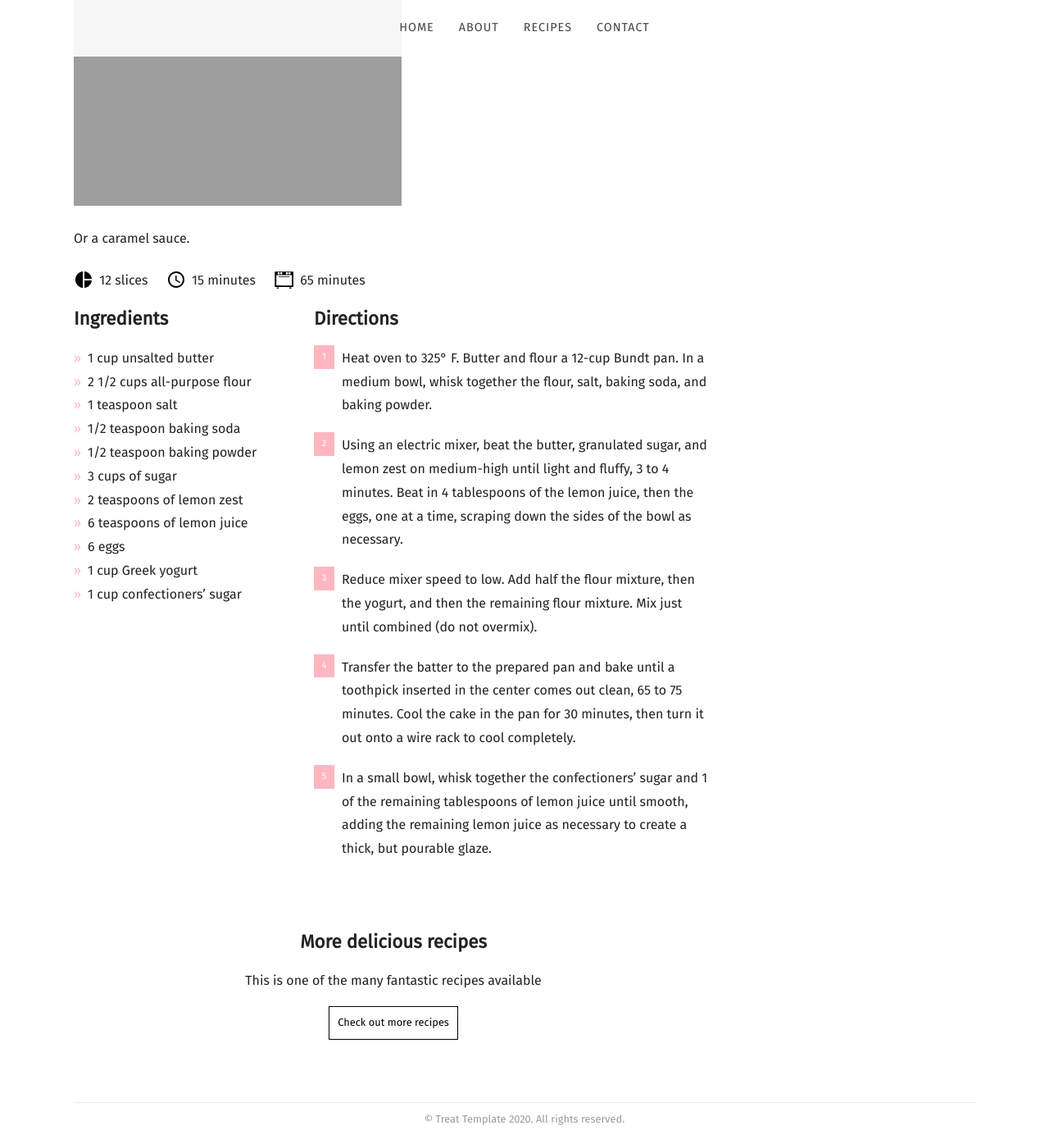
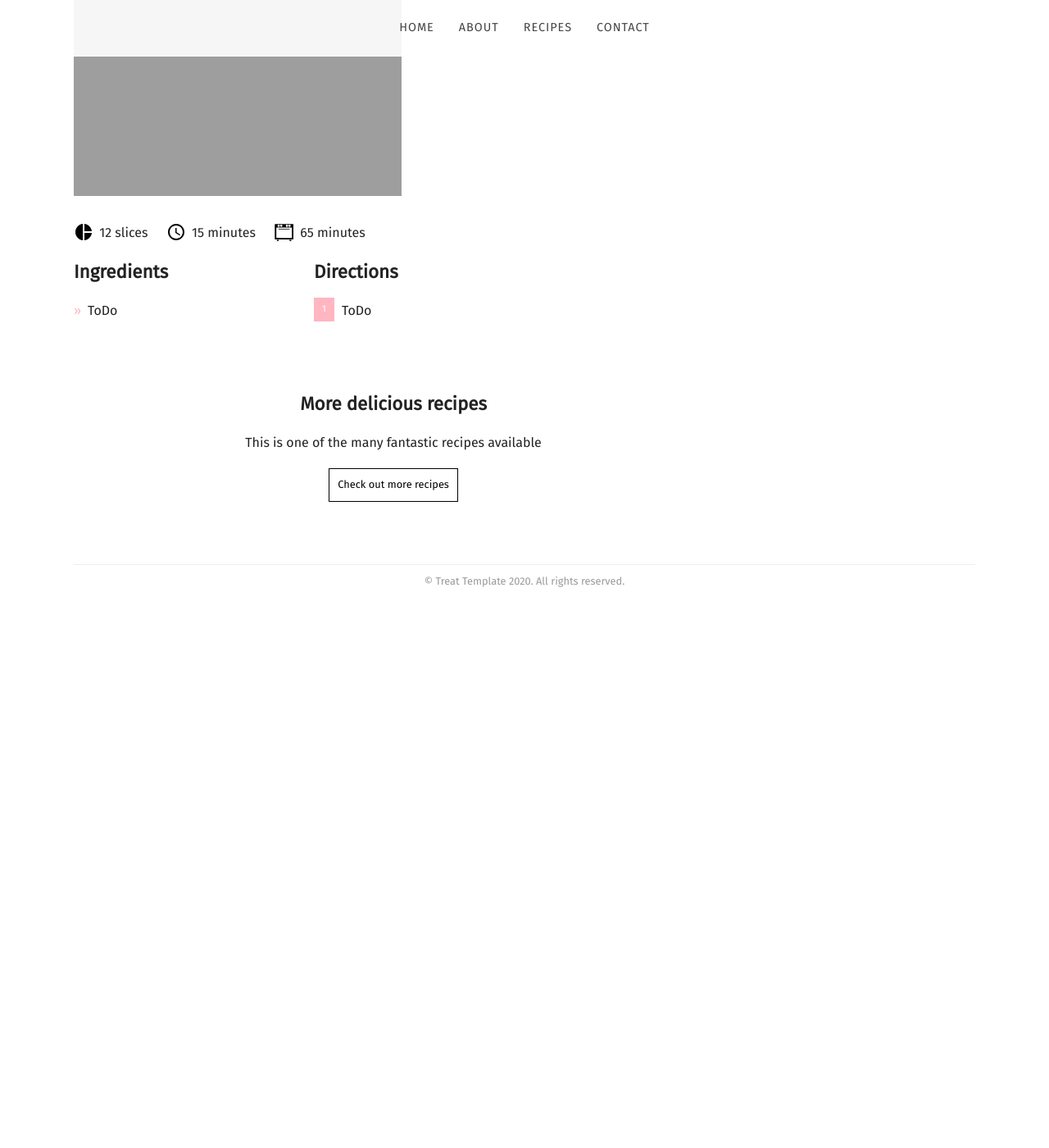
Before and after one commit to mcginleyireland/irishbaking.github.io, a Jekyll site: the page built from _posts/2020-08-29-sourdough-bread.md, in a window 1280 px wide and 1400 px high, scrolled down 2329 px. Shown: the whole window at 82% size. Built offline with Jekyll 4.4.1, drawn with Linux system fonts in a browser that asks for light colours; nearby versions of some CDN libraries; some web fonts are replaced; after the commit the page ends 3073 px from its top, so only the background shows below that; some of the changed text lies outside the part shown.

```diff
--- a/_posts/2020-08-29-sourdough-bread.md
+++ b/_posts/2020-08-29-sourdough-bread.md
@@ -9,41 +9,26 @@ recipe:
   prep: 15 minutes
   cook: 65 minutes
   ingredients_markdown: |-
-    * 1 cup unsalted butter
-    * 2 1/2 cups all-purpose flour
-    * 1 teaspoon salt
-    * 1/2 teaspoon baking soda
-    * 1/2 teaspoon baking powder
-    * 3 cups of sugar
-    * 2 teaspoons of lemon zest
-    * 6 teaspoons of lemon juice
-    * 6 eggs
-    * 1 cup Greek yogurt
-    * 1 cup confectioners’ sugar
+    * ToDo
   directions_markdown: |-
-    1. Heat oven to 325° F. Butter and flour a 12-cup Bundt pan. In a medium bowl, whisk together the flour, salt, baking soda, and baking powder.
-    2. Using an electric mixer, beat the butter, granulated sugar, and lemon zest on medium-high until light and fluffy, 3 to 4 minutes. Beat in 4 tablespoons of the lemon juice, then the eggs, one at a time, scraping down the sides of the bowl as necessary.
-    3. Reduce mixer speed to low. Add half the flour mixture, then the yogurt, and then the remaining flour mixture. Mix just until combined (do not overmix).
-    4. Transfer the batter to the prepared pan and bake until a toothpick inserted in the center comes out clean, 65 to 75 minutes. Cool the cake in the pan for 30 minutes, then turn it out onto a wire rack to cool completely.
-    5. In a small bowl, whisk together the confectioners’ sugar and 1 of the remaining tablespoons of lemon juice until smooth, adding the remaining lemon juice as necessary to create a thick, but pourable glaze.
+    1. ToDo
 ---
-If you're a sour fan you're going to love this cake. Lemon Cake is one of my favorite year-round desserts, but it is a perfect choice for spring and summer, when everyone tends to crave citrus or light & flavorful recipes
+ToDo
 
 ![Cake](https://irishbaking.ie/images/Sourdough_Bread/Image_1.jpg)
 
-You can add extra flavour with berries.
+ToDo
 
 ![Cake](https://irishbaking.ie/images/Sourdough_Bread/Image_2.jpg)
 
-You can add extra flavour with berries.
+ToDo
 
 ![Cake](https://irishbaking.ie/images/Sourdough_Bread/Image_3.jpg)
 
-You can add extra flavour with berries.
+ToDo
 
 ![Cake](https://irishbaking.ie/images/Sourdough_Bread/Image_4.jpg)
-You can add extra flavour with berries.
+
+ToDo
 
 ![Cake](https://irishbaking.ie/images/Sourdough_Bread/Image_5.jpg)
-
-Or a caramel sauce.
```
Also changed, not shown: _posts/2020-08-01-raspberry-pie.md (+11 -4 lines), _posts/2020-08-15-lemon-drizzle.md (+9 -8 lines).
